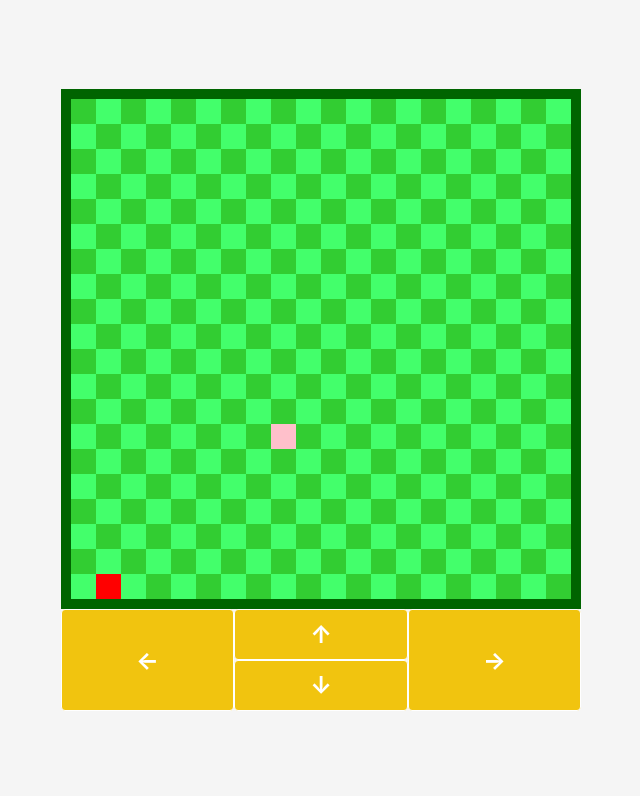
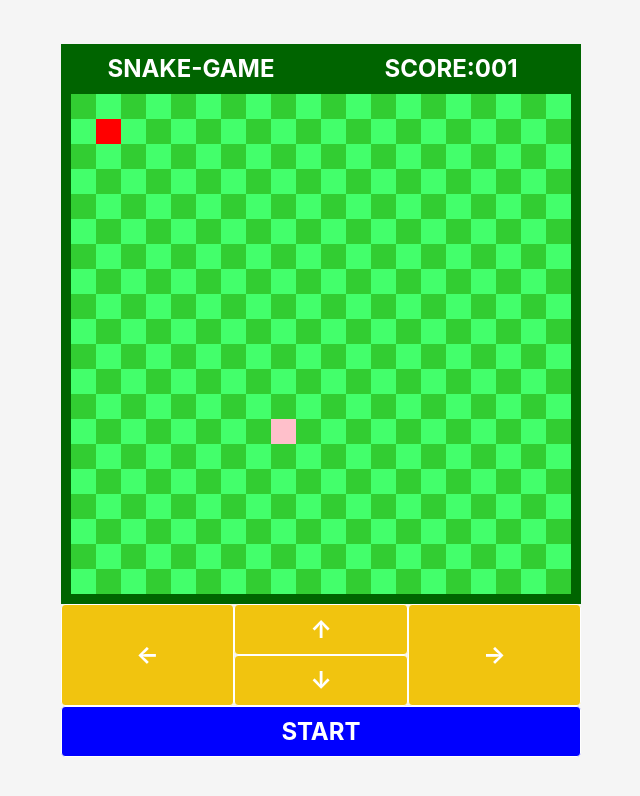
Before and after one commit to kado17/snake-game, a Next.js app: page / in a window 1280 px wide. Shown: the top 796 px of the page, without its empty margins (319-959 px from the left). Built offline with nearby package versions, Linux system fonts and the light colour scheme.

Commit message:
ゲームステートの実装

```diff
--- a/package.json
+++ b/package.json
@@ -2,7 +2,6 @@
   "name": "snake_game",
   "version": "0.1.0",
   "private": true,
-  "homepage": "https://{user name}.github.io/{repository name}",
   "scripts": {
     "dev": "next dev",
     "build": "next build && next export",
--- a/src/pages/index.tsx
+++ b/src/pages/index.tsx
@@ -30,6 +30,14 @@ const Grid = {
 } as const;
 type Grid = (typeof Grid)[keyof typeof Grid];
 
+const GameStatus = {
+  playing: 'PLAYING',
+  suspend: 'SUSPEND',
+  clear: 'CLEAR',
+  over: 'OVER',
+} as const;
+type GameStatus = (typeof GameStatus)[keyof typeof GameStatus];
+
 const BOARD_SIZE_X = 20;
 const BOARD_SIZE_Y = 20;
 const SNAKE_START_COORDINATES: Coordinates[] = [{ x: 1, y: 1 }];
@@ -54,7 +62,7 @@ const createNewFood = (snake: Coordinates[]) => {
 const Home: NextPage = () => {
   const [snake, setSnake] = useState<Coordinates[]>(SNAKE_START_COORDINATES);
   const [direction, setDirection] = useState<Direction>(Direction.DOWN);
-  const [isGameover, setIsGameover] = useState(false);
+  const [gameStatus, setGameStatus] = useState<GameStatus>(GameStatus.suspend);
   const [food, setFood] = useState<Coordinates>();
   useEffect(() => {
     setFood({ ...createNewFood(SNAKE_START_COORDINATES) });
@@ -66,14 +74,13 @@ const Home: NextPage = () => {
       if (Opposite_Direction[prevDirection] === nextDirection && snake.length >= 2) {
         return;
       }
-      console.log(nextDirection);
       setDirection(() => nextDirection);
     },
     [direction, snake],
   );
 
   const moveSnake = useCallback(() => {
-    if (isGameover || food === undefined) return;
+    if (gameStatus !== GameStatus.playing || food === undefined) return;
     const newSnake = JSON.parse(JSON.stringify(snake));
     const head = { ...newSnake[0] };
 
@@ -97,6 +104,7 @@ const Home: NextPage = () => {
     if (head.x === food.x && head.y === food.y) {
       if (newSnake.length >= BOARD_SIZE_X * BOARD_SIZE_Y) {
         console.log('GAMECLEAR');
+        setGameStatus(GameStatus.clear);
         return;
       }
       const newFood = createNewFood(snake);
@@ -111,22 +119,21 @@ const Home: NextPage = () => {
       head.y >= BOARD_SIZE_Y ||
       isDuplicateCoordinates(head, newSnake.slice(1))
     ) {
-      setIsGameover(true);
+      setGameStatus(GameStatus.over);
       console.log('GAMEOVER');
     } else {
       setSnake(newSnake);
     }
-  }, [snake, food, direction, isGameover]);
+  }, [snake, food, direction, gameStatus]);
 
   useEffect(() => {
-    const intervalId = setInterval(moveSnake, 150);
+    const intervalId = setInterval(moveSnake, 130);
 
     return () => clearInterval(intervalId);
   }, [moveSnake]);
 
   const handleKeyDown = useCallback(
     (event: KeyboardEvent) => {
-      console.log(event.key);
       switch (event.key) {
         case 'ArrowUp':
           changeDirection(Direction.UP);
@@ -140,11 +147,24 @@ const Home: NextPage = () => {
         case 'ArrowRight':
           changeDirection(Direction.RIGHT);
           break;
+        case ' ':
+          switch (gameStatus) {
+            case GameStatus.suspend:
+              setGameStatus(GameStatus.playing);
+              break;
+            case GameStatus.playing:
+              setGameStatus(GameStatus.suspend);
+              break;
+            case GameStatus.over:
+            case GameStatus.clear:
+              window.location.reload();
+          }
+          break;
         default:
           break;
       }
     },
-    [changeDirection],
+    [changeDirection, gameStatus],
   );
 
   useEffect(() => {
@@ -167,9 +187,14 @@ const Home: NextPage = () => {
 
   return (
     <div className={styles.container}>
+      <div className={styles.row}>
+        <div className={styles.header}>SNAKE-GAME</div>
+        <div className={styles.header}>SCORE:{String(snake.length).padStart(3, '0')}</div>
+      </div>
+
       <div className={styles.board}>
         {board.map((row: Grid[], y: number) => (
-          <div key={`${y}`} className={styles.row}>
+          <div key={`${y}`} className={styles.board__row}>
             {row.map((item: Grid, x: number) => (
               <div
                 key={`${x}-${y}`}
@@ -205,7 +230,37 @@ const Home: NextPage = () => {
             →
           </div>
         </div>
+        <div className={styles.column}></div>
       </div>
+      {gameStatus === GameStatus.suspend && (
+        <div
+          className={classnames(styles.btn, styles.btn__gamestatus, styles.btn__stop)}
+          onClick={() => setGameStatus(GameStatus.playing)}
+        >
+          START
+        </div>
+      )}
+      {gameStatus === GameStatus.playing && (
+        <div
+          className={classnames(styles.btn, styles.btn__gamestatus, styles.btn__playing)}
+          onClick={() => setGameStatus(GameStatus.suspend)}
+        >
+          STOP
+        </div>
+      )}
+      {(gameStatus === GameStatus.over || gameStatus === GameStatus.clear) && (
+        <div
+          className={classnames({
+            [styles.btn]: true,
+            [styles.btn__gamestatus]: true,
+            [styles.btn__clear]: gameStatus === GameStatus.clear,
+            [styles.btn__over]: gameStatus === GameStatus.over,
+          })}
+          onClick={() => window.location.reload()}
+        >
+          {gameStatus === GameStatus.clear ? 'GAME CLEAR' : gameStatus === GameStatus.over ? 'GAME OVER' : ''}
+        </div>
+      )}
     </div>
   );
 };
--- a/src/styles/index.module.css
+++ b/src/styles/index.module.css
@@ -6,6 +6,22 @@
   height: 100vh;
   min-height: 100vh;
   background-color: whitesmoke;
+}
+
+.row {
+  display: flex;
+}
+
+.header {
+  justify-content: center;
+  width: 260px;
+  height: 40px;
+  padding: 10px;
+  font-size: x-large;
+  font-weight: bold;
+  color: #fff;
+  text-align: center;
+  background-color: #006400;
 }
 
 .board {
@@ -18,7 +34,7 @@
   border: 10px #006400 solid;
 }
 
-.row {
+.board__row {
   display: flex;
   width: 500px;
   height: 25px;
@@ -85,3 +101,27 @@
   width: 173px;
   height: 100%;
 }
+
+.btn:hover {
+  opacity: 0.8;
+}
+
+.btn__gamestatus {
+  width: 520px;
+}
+
+.btn__stop {
+  background-color: blue;
+}
+
+.btn__playing {
+  background-color: coral;
+}
+
+.btn__clear {
+  background-color: deepskyblue;
+}
+
+.btn__over {
+  background-color: red;
+}
```
